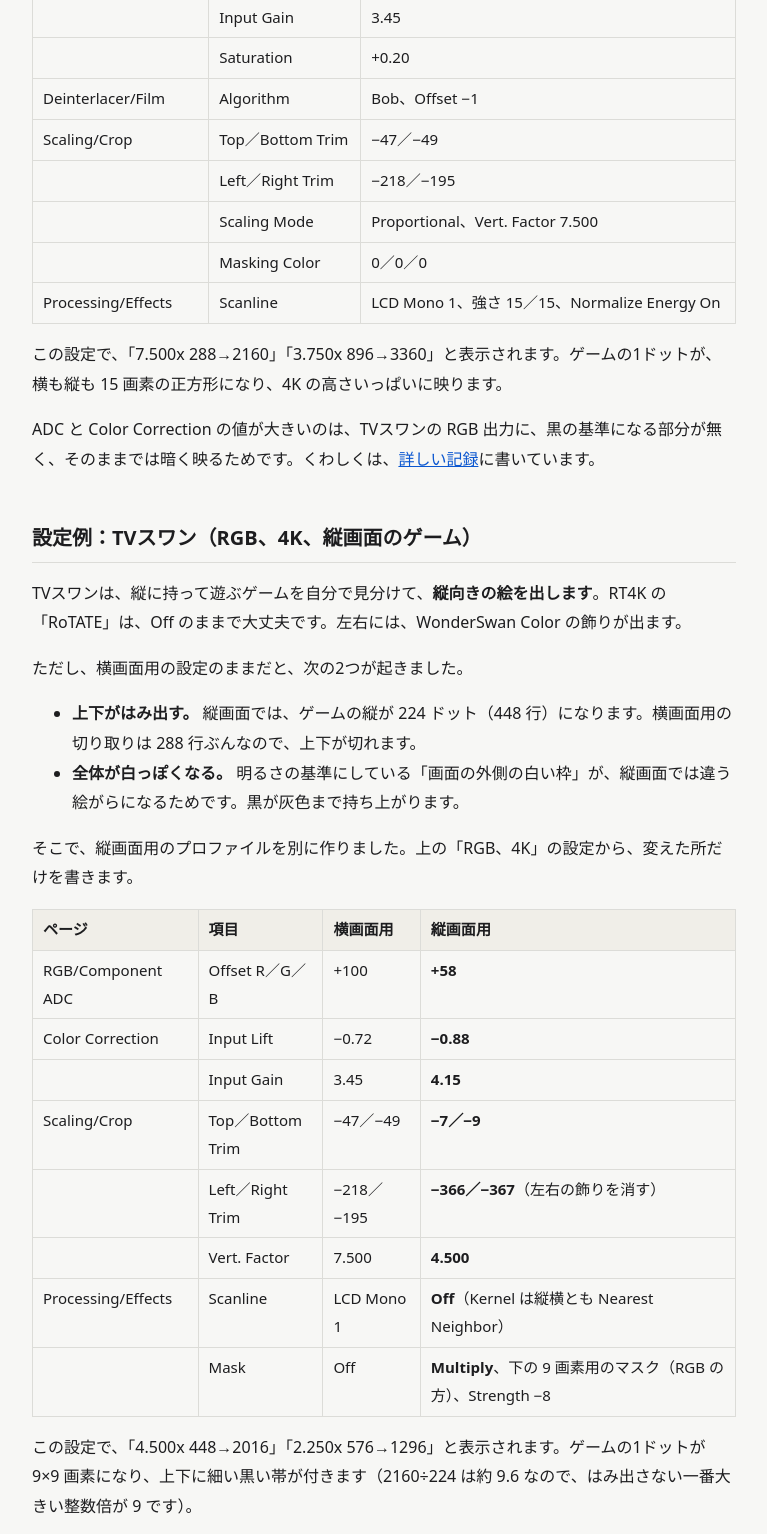
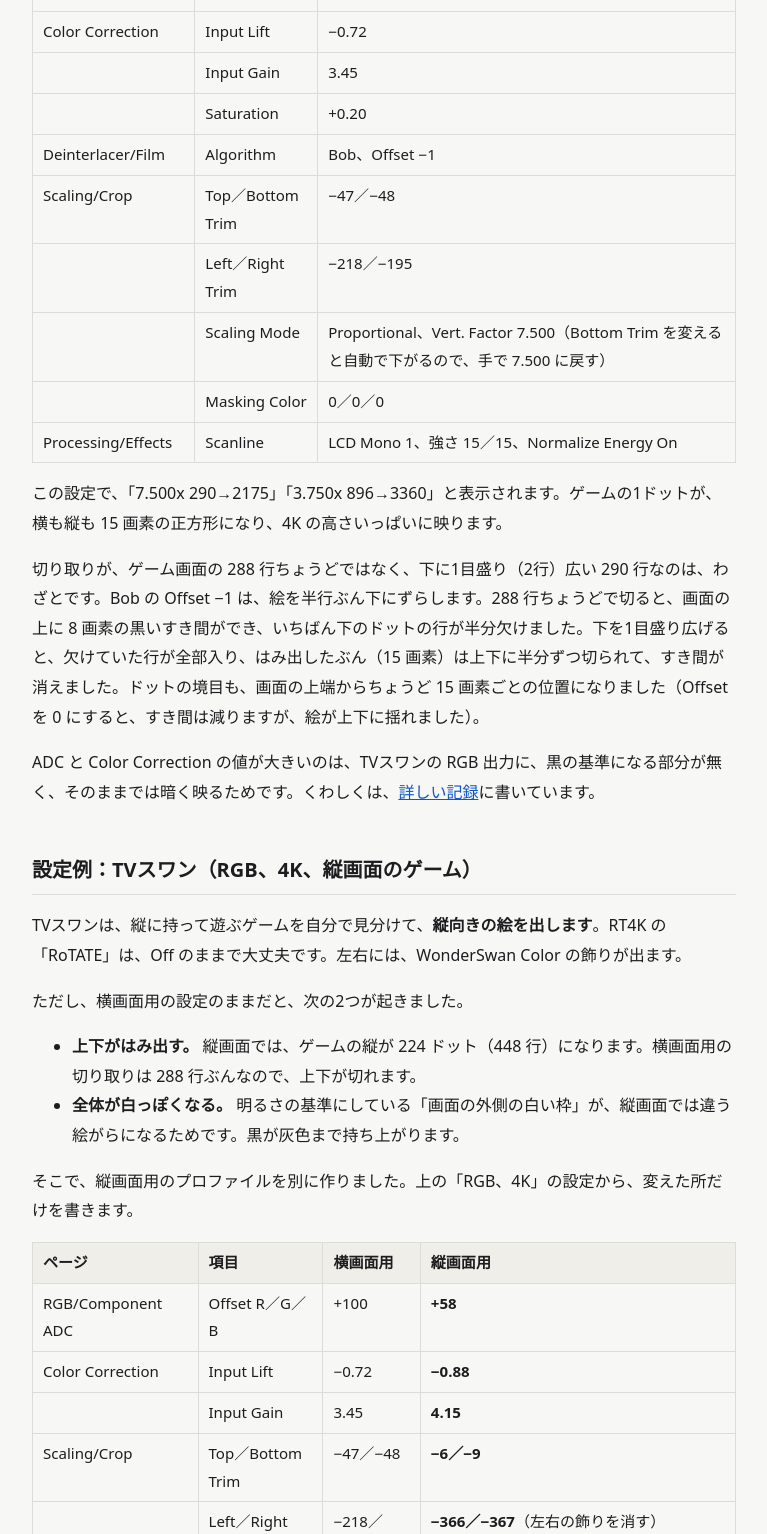
Before and after one commit to temjiso-oss/temjiso-oss.github.io, a plain HTML site: page rt4k-notes.html in a window 1280 px wide. Shown: the part 8484-10018 px from the top of the page, without its empty margins (256-1023 px from the left). Drawn offline with Linux system fonts and the light colour scheme.

Commit message:
Add files via upload

```diff
--- a/rt4k-notes.html
+++ b/rt4k-notes.html
@@ -364,7 +364,7 @@
 <tr>
 <td>Scaling/Crop</td>
 <td>Top／Bottom Trim</td>
-<td>−47／−49</td>
+<td>−47／−48</td>
 </tr>
 <tr>
 <td></td>
@@ -374,7 +374,7 @@
 <tr>
 <td></td>
 <td>Scaling Mode</td>
-<td>Proportional、Vert. Factor 7.500</td>
+<td>Proportional、Vert. Factor 7.500（Bottom Trim を変えると自動で下がるので、手で 7.500 に戻す）</td>
 </tr>
 <tr>
 <td></td>
@@ -388,7 +388,8 @@
 </tr>
 </tbody>
 </table></div>
-<p>この設定で、「7.500x 288→2160」「3.750x 896→3360」と表示されます。ゲームの1ドットが、横も縦も 15 画素の正方形になり、4K の高さいっぱいに映ります。</p>
+<p>この設定で、「7.500x 290→2175」「3.750x 896→3360」と表示されます。ゲームの1ドットが、横も縦も 15 画素の正方形になり、4K の高さいっぱいに映ります。</p>
+<p>切り取りが、ゲーム画面の 288 行ちょうどではなく、下に1目盛り（2行）広い 290 行なのは、わざとです。Bob の Offset −1 は、絵を半行ぶん下にずらします。288 行ちょうどで切ると、画面の上に 8 画素の黒いすき間ができ、いちばん下のドットの行が半分欠けました。下を1目盛り広げると、欠けていた行が全部入り、はみ出したぶん（15 画素）は上下に半分ずつ切られて、すき間が消えました。ドットの境目も、画面の上端からちょうど 15 画素ごとの位置になりました（Offset を 0 にすると、すき間は減りますが、絵が上下に揺れました）。</p>
 <p>ADC と Color Correction の値が大きいのは、TVスワンの RGB 出力に、黒の基準になる部分が無く、そのままでは暗く映るためです。くわしくは、<a href="tvswan-rgb.html">詳しい記録</a>に書いています。</p>
 <h2>設定例：TVスワン（RGB、4K、縦画面のゲーム）</h2>
 <p>TVスワンは、縦に持って遊ぶゲームを自分で見分けて、<strong>縦向きの絵を出します</strong>。RT4K の「RoTATE」は、Off のままで大丈夫です。左右には、WonderSwan Color の飾りが出ます。</p>
@@ -429,8 +430,8 @@
 <tr>
 <td>Scaling/Crop</td>
 <td>Top／Bottom Trim</td>
-<td>−47／−49</td>
-<td><strong>−7／−9</strong></td>
+<td>−47／−48</td>
+<td><strong>−6／−9</strong></td>
 </tr>
 <tr>
 <td></td>
@@ -458,7 +459,8 @@
 </tr>
 </tbody>
 </table></div>
-<p>この設定で、「4.500x 448→2016」「2.250x 576→1296」と表示されます。ゲームの1ドットが 9×9 画素になり、上下に細い黒い帯が付きます（2160÷224 は約 9.6 なので、はみ出さない一番大きい整数倍が 9 です）。</p>
+<p>この設定で、「4.500x 450→2025」「2.250x 576→1296」と表示されます。ゲームの1ドットが 9×9 画素になり、上下に細い黒い帯が付きます（2160÷224 は約 9.6 なので、はみ出さない一番大きい整数倍が 9 です）。</p>
+<p>ここでも、切り取りは、ゲーム画面の 448 行ちょうどより1目盛り広い 450 行にしています。横画面と同じで、Bob の Offset −1 が絵を半行ずらすためです。ただし、<strong>ずれる向きが、横画面とは逆でした。</strong> 縦画面では上にずれて、いちばん上の行が半分欠けました。なので、横画面は下を、縦画面は上を、1目盛り広げています。どちらに広げるかは、実寸で保存した画面の、上の端と下の端を見て決めました。</p>
 <p>左右の飾りを残したいときは、Left／Right Trim を横画面用と同じ −218／−195 のままにします（表示は「2.250x 896→2016」）。マスクは、どちらでも同じ物が使えます（ドットの位置が、ちょうどマスク 40 ますぶん動くだけなので）。</p>
 <p><strong>縦のゲームを遊ぶときは、プロファイルを切り替える</strong>事になります。</p>
 <p>明るさの合わせ方は、次の順でした。</p>
@@ -479,7 +481,8 @@
 <p>作るときに、つまずいた事が2つあります。自分でマスクを作る人は、気をつけてください。</p>
 <ul>
 <li><strong>RT4K は、マスクを画面の左端ちょうどからではなく、2 画素左から並べていました</strong>（縦は、上端ちょうどからでした）。最初に作った物は、そのぶんだけ横にずれて、ドットの中の色の並びが変わってしまいました。</li>
-<li><strong>ドットの縦の境目は、切り取りの上端から数えた位置には、ありませんでした。</strong> 5 画素（半行ぶん）下にずれていました。Bob が、1行おきの絵を半行ずらして並べるためだと思います。切り取りの数字から計算するのではなく、<strong>実寸で保存した画面で、絵の境目を測って合わせる</strong>のが確実でした。</li>
+<li><strong>ドットの縦の境目は、切り取りの上端から数えた位置には、ありませんでした。</strong> 半行ぶん（5 画素ほど）ずれていました。上に書いた、Bob の Offset −1 のずれです。最初は、マスクの方をずらして合わせましたが、切り取りを1目盛り広げる方が、欠けていた行も戻るので、良い直し方でした。切り取りの数字から計算するのではなく、<strong>実寸で保存した画面で、絵の境目を測って合わせる</strong>のが確実でした。</li>
+<li>同じずれは、横画面で使っている 15 画素のマスクにもありました。格子の横線が、ドットの真ん中を通っていました。目では気づきにくかったのですが、横画面の設定例に書いた直し（Bottom Trim を1目盛り広げる）で、境目にそろいました。</li>
 </ul>
 <h2>設定例：TVスワン（S端子）</h2>
 <p>改造していない TVスワンを、S端子でつないだときの値です。1440p で出力していた頃の物で、4K では合わせ直していません。</p>
```
Also changed, not shown: assets/rt4k/WS_TATE_9x_GRID.bmp, assets/rt4k/WS_TATE_9x_RGB.bmp.
